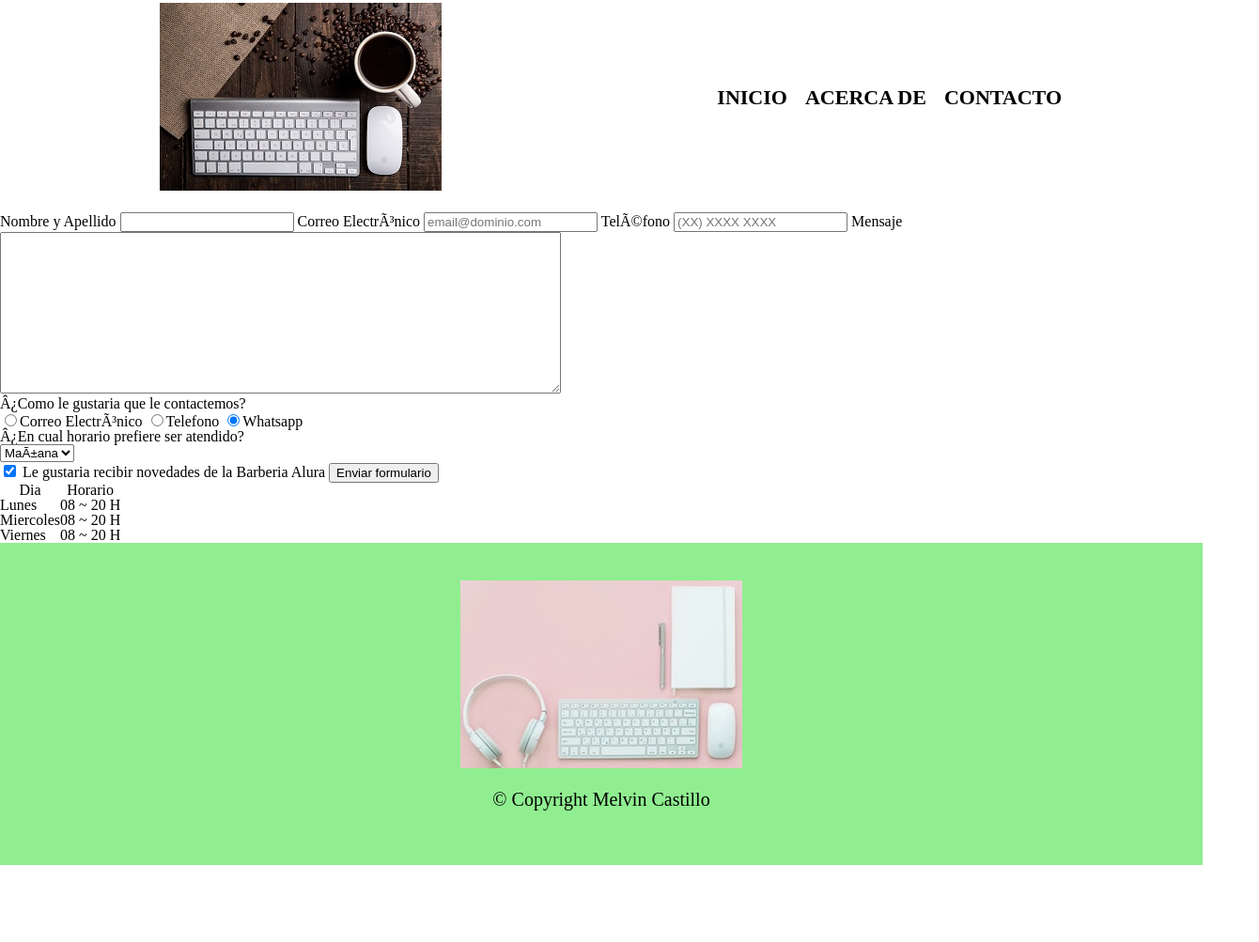
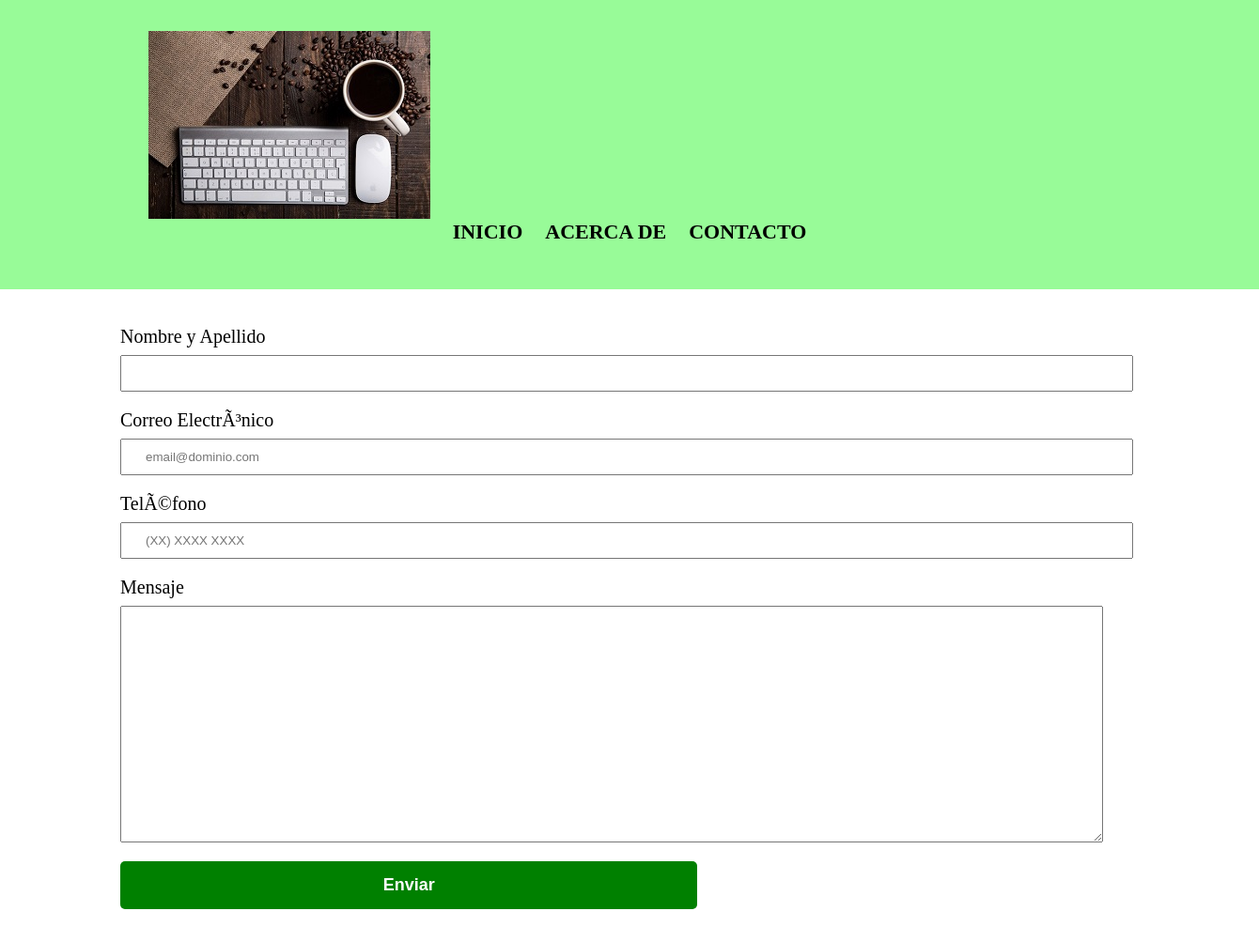
Before and after one commit to melvirus/challenge-one-encriptador, a plain HTML site: page contacto.html in a window 1280 px wide. Shown: the part 17-1020 px from the top of the page at 94% size, 1340 px wide, since content can reach past the window. Before the commit the page ends 938 px from the top, so only its background shows below. Drawn offline with Linux system fonts and the light colour scheme.

Commit message:
por fin un agran avance jeje

```diff
--- a/contacto.html
+++ b/contacto.html
@@ -16,7 +16,7 @@
 
         <main>
 
-            <header>
+            <header class="header">
                 <div class="caja">
                     <h1><img class="logo" src="imagenes/logo.jpg" alt="logo-teclado"></h1>
                     <nav class="nav-head">
@@ -43,70 +43,17 @@
                     <label for="mensaje">Mensaje</label>
                     <textarea name="mensaje" id="mensaje" cols="70" rows="10" class="input-padron" required></textarea>
 
-                    <fieldset>
 
-                        <legend>¿Como le gustaria que le contactemos?</legend>
-
-                        <label for="radio-email"> <input type="radio" name="contacto"
-                            value="email" id="radio-email">Correo Electrónico</label>
-
-                        <label for="radio-telefono"><input type="radio" name="contacto"
-                            value="telefono" id="radio-telefono">Telefono</label>
-
-
-                        <label for="radio-whatsapp"><input type="radio" name="contacto"                                 value="whatsapp" id="radio-whatsapp" checked>Whatsapp</label>
-
-
-                    </fieldset>
-
-                    <fieldset>
-
-                        <legend>¿En cual horario prefiere ser atendido?</legend>
-                            <select>
-                                <option>Mañana</option>
-                                <option>Tarde</option>
-                                <option>Noche</option>
-                            </select>
-                        </fieldset>
-
-                        <label class="checkbox"><input type="checkbox" checked> Le gustaria recibir novedades de la Barberia Alura</label>
-
-                        <input type="submit" value="Enviar formulario" class="enviar">
+                    <input type="submit" value="Enviar" class="enviar">
 
                 </form>
 
-                    <table>
-
-                        <thead>
-                            <tr>
-                                <th>Dia</th>
-                                <th>Horario</th>
-                            </tr>
-                        </thead>
-
-                        <tbody>
-                            <tr>
-                                <td>Lunes</td>
-                                <td>08 ~ 20 H</td>
-                            </tr>
-                            <tr>
-                                <td>Miercoles</td>
-                                <td>08 ~ 20 H</td>
-                            </tr>
-                            <tr>
-                                <td>Viernes</td>
-                                <td>08 ~ 20 H</td>
-                            </tr>
-                        </tbody>
-
-
-                    </table>
-
             </main>
 
-        <footer>
-            <img src="imagenes/logo-footer.jpg">
+        <footer class="footer">
+
             <p class="copyright">&copy Copyright Melvin Castillo</p>
+
         </footer>
 
     </body>
--- a/script.js
+++ b/script.js
@@ -1,3 +1,7 @@
+window.onload = function () {
+
+
+
 function codificar(cadena) {
   return btoa(cadena);
 }
@@ -19,3 +23,5 @@ descodificarBtn.addEventListener("click", function(event) {
 event.preventDefault();
 mensaje.value = descodificar(mensaje.value);
 });
+
+}
--- a/style.css
+++ b/style.css
@@ -2,13 +2,14 @@
   font-family: 'Montserrat', sans-serif";
 }
 
-.header{
-  background: lightgreen;
-  padding: 20px;
+.header {
+    background-color: #98FB98;
+    padding: 20px;
+    width: 100%;
 }
 
 .caja{
-  width: 940px;
+  width: 90%;
   position: relative;
   margin: 0 auto;
   padding: 20px;
@@ -23,6 +24,7 @@
 .nav-head li{
   display: inline;
   margin: 0 0 0 15px;
+  align-items: center;
 }
 
 .nav-head a{
@@ -34,16 +36,14 @@
 }
 
 .nav-head a:hover{
-    color: #c78c19;
+    color: #19d829;
     text-decoration: underline;
 }
-
-
 
 .principal{
   padding: 3em 0;
   background: #FEFEFE;
-  width: 940px;
+  width: 90%;
   margin: 0 auto;
 }
 
@@ -65,24 +65,183 @@
 }
 
 #mensaje{
+  display: flex;
+  justify-content: center;
   align-items: center;
   padding: 10px;
+  text-align: center;
+  margin: 0 auto;
 }
 
 .button{
   margin: 0 auto;
   padding: 10px;
   display: flex;
+  cursor: pointer;
 }
 
-footer{
+.footer{
   text-align: center;
-  padding:40px;
-  background: lightgreen;
+  padding: 40px;
+  background: #98FB98;
+  width: auto;
 }
 
 .copyright{
   color: black;
   font-size: 20px;
+  font-weight: bold;
   margin:20px;
 }
+
+
+/* Estilos acerca de */
+
+.faq{
+  width: 90%;
+  padding: 20px;
+  margin: 0 auto;
+  align-items: center;
+}
+
+.faq p {
+  font-size: 18px;
+  font-weight: bold;
+  text-align: center;
+}
+
+/* Estilos pagina Contacto */
+
+form{
+  width: 90%;
+  padding: 20px;
+  margin: 20px auto;
+}
+
+form label, form legend{
+  display: block;
+  font-size: 20px;
+  margin: 0 0 10px;
+}
+
+.input-padron{
+  display: block;
+  margin: 0 0 20px;
+  padding: 10px 25px;
+  width: 50%;
+}
+
+.enviar{
+  width: 40%;
+  padding: 15px 0;
+  margin: 20px 0;
+  font-size: 18px;
+  font-weight: bold;
+  color: white;
+  background: green;
+  border: none;
+  border-radius: 5px;
+  transition: 1s all;
+  cursor: pointer;
+}
+
+.enviar:hover{
+  background: #19d829;
+  transform: scale(1.2);
+}
+
+
+@media screen and (max-width:480px) {
+
+  .body{
+    font-size: 14px;
+  }
+
+  .header{
+    font-size: 28px;
+  }
+
+  .nav-head{
+      position: static;
+      font-size: 16px;
+  }
+
+  .principal h1 {
+    text-align: center;
+    font-size: 22px;
+  }
+
+  .faq{
+    font-size: 14px;
+  }
+
+  form label, form legend {
+    font-size: 16px;
+  }
+
+}
+
+
+@media screen and (min-width: 768px) {
+  body {
+    font-size: 16px;
+  }
+
+  .header {
+    padding: 30px;
+  }
+
+  .caja {
+    width: 80%;
+  }
+
+  .nav-head {
+    position: static;
+    text-align: center;
+  }
+
+  .nav-head li {
+    display: inline-block;
+    margin: 0 10px;
+  }
+
+  .principal {
+    padding: 4em 0;
+  }
+
+  .principal h1 {
+    font-size: 28px;
+  }
+
+  .container, .text, #mensaje {
+    font-size: 20px;
+  }
+
+  .button {
+    padding: 20px;
+  }
+
+  .footer {
+    padding: 40px;
+  }
+
+  .copyright {
+    font-size: 24px;
+  }
+
+  .faq {
+    width: 80%;
+  }
+
+  form {
+    width: 80%;
+  }
+
+  .input-padron {
+    width: 100%;
+  }
+
+  .enviar {
+    width: 60%;
+  }
+}
```
Also changed, not shown: acerca.html (+20 -3 lines), index.html (+7 -5 lines), imagenes/logo1.1.jpg (added).
